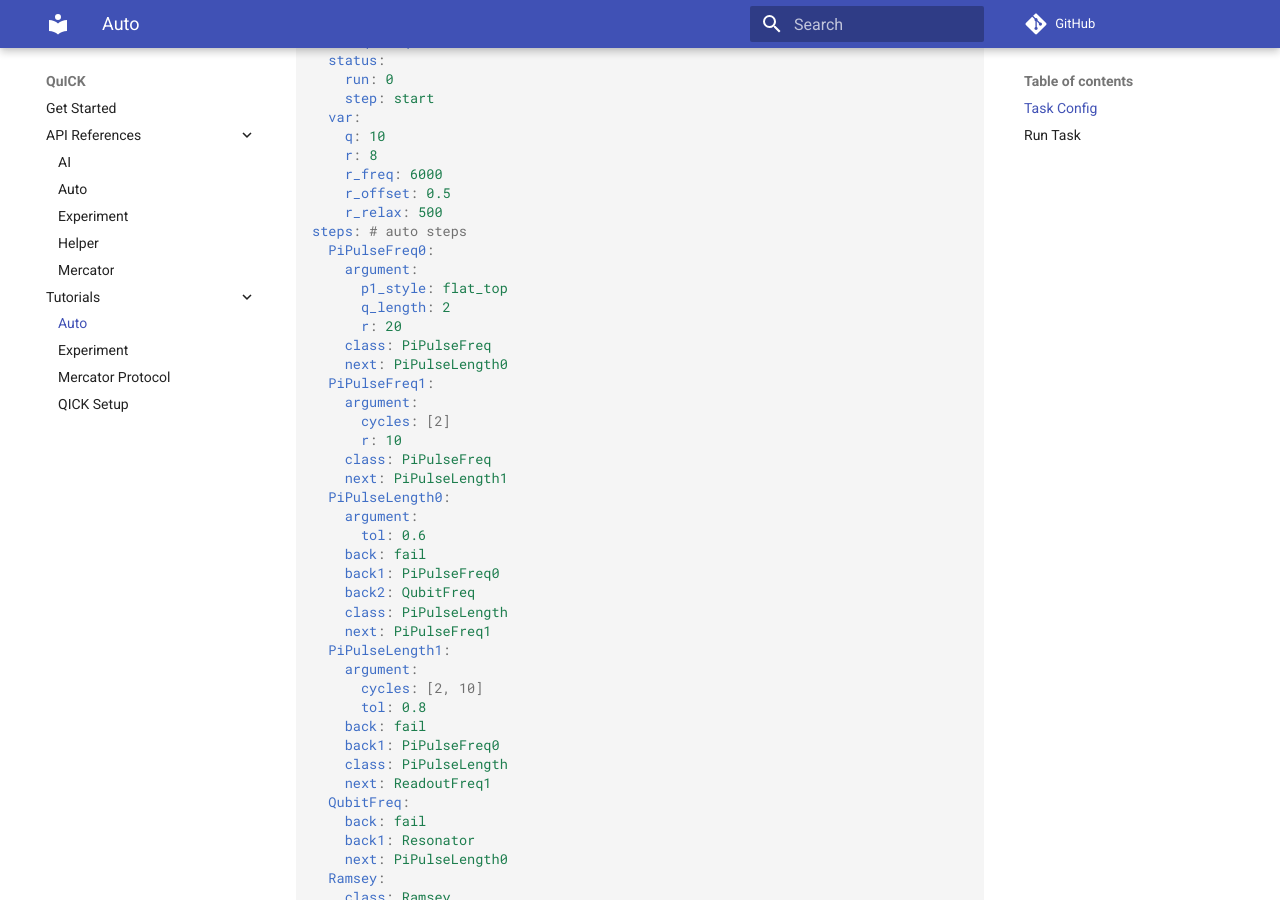
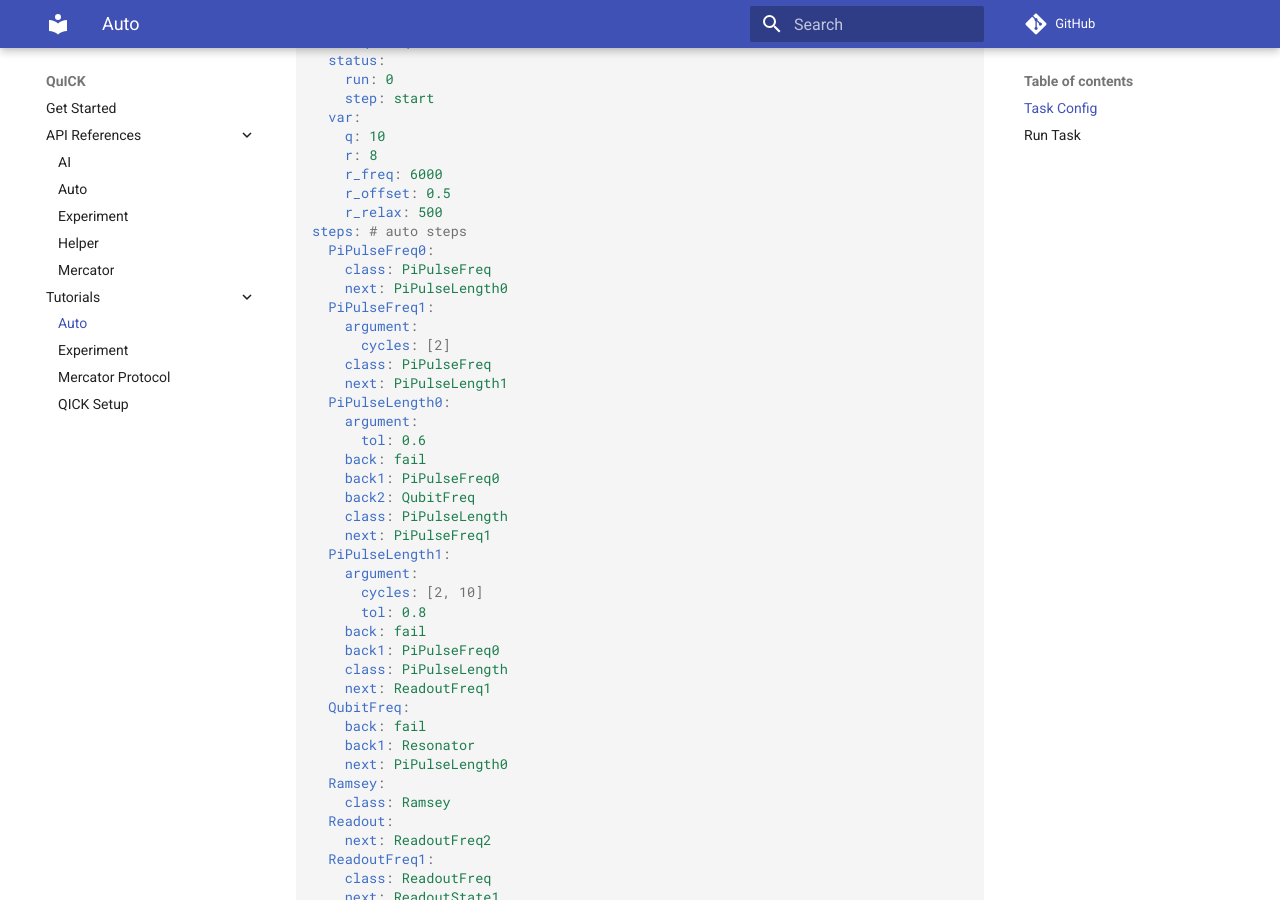
Before and after one commit to clelandlab/quick, an MkDocs documentation site: the page built from docs/Tutorials/auto.md, in a window 1280 px wide and 900 px high, scrolled down 488 px. Built offline with MkDocs 1.6.1 and Material for MkDocs 9.7.7, drawn with Linux system fonts in a browser that asks for light colours; comment, search, counter and statistics services are not loaded.

Commit message:
Update auto doc

```diff
--- a/docs/Tutorials/auto.md
+++ b/docs/Tutorials/auto.md
@@ -28,16 +28,11 @@ qubits: # list of qubits
     r_relax: 500
 steps: # auto steps
   PiPulseFreq0:
-    argument:
-      p1_style: flat_top
-      q_length: 2
-      r: 20
     class: PiPulseFreq
     next: PiPulseLength0
   PiPulseFreq1:
     argument:
       cycles: [2]
-      r: 10
     class: PiPulseFreq
     next: PiPulseLength1
   PiPulseLength0:
```
